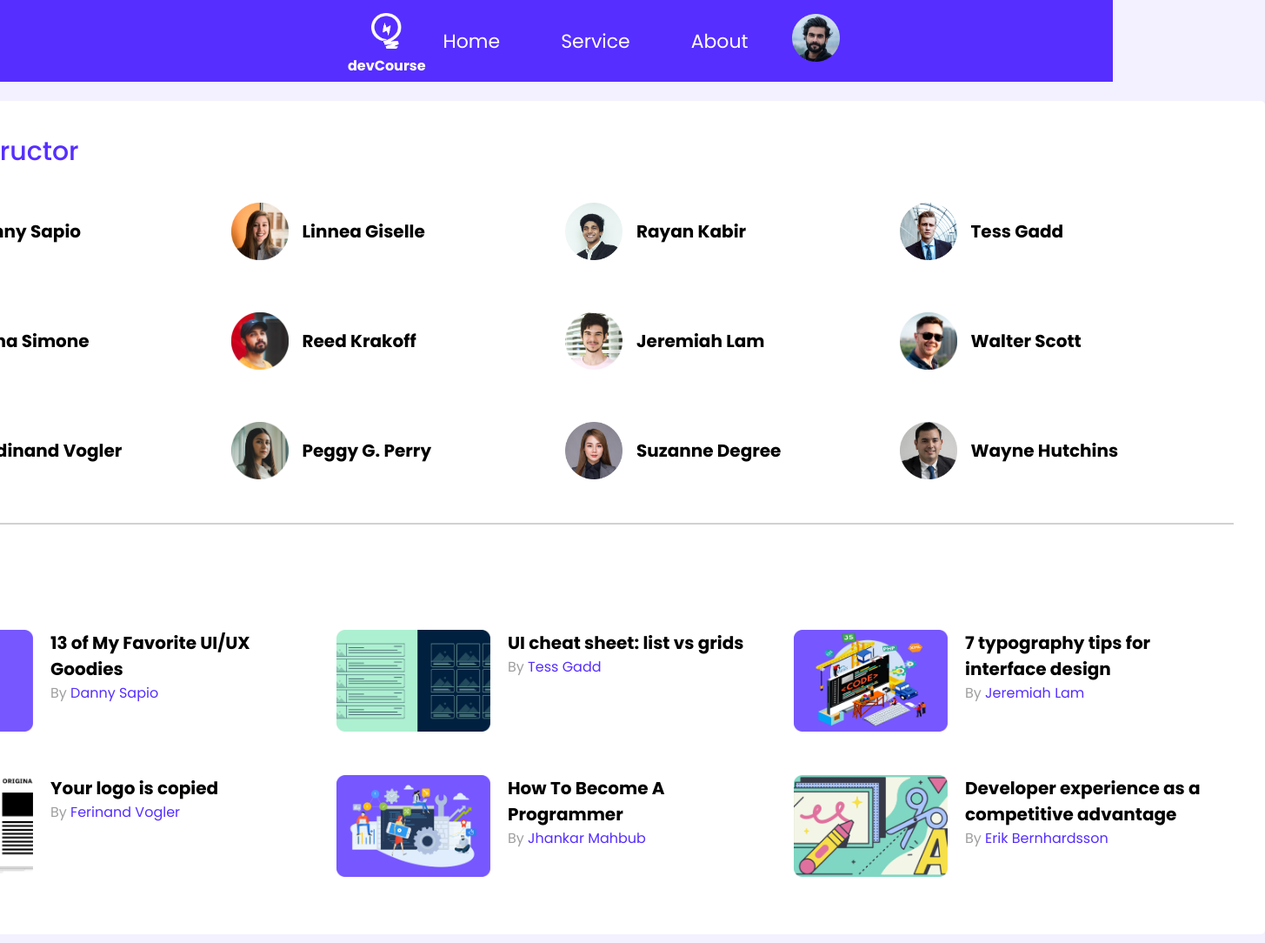
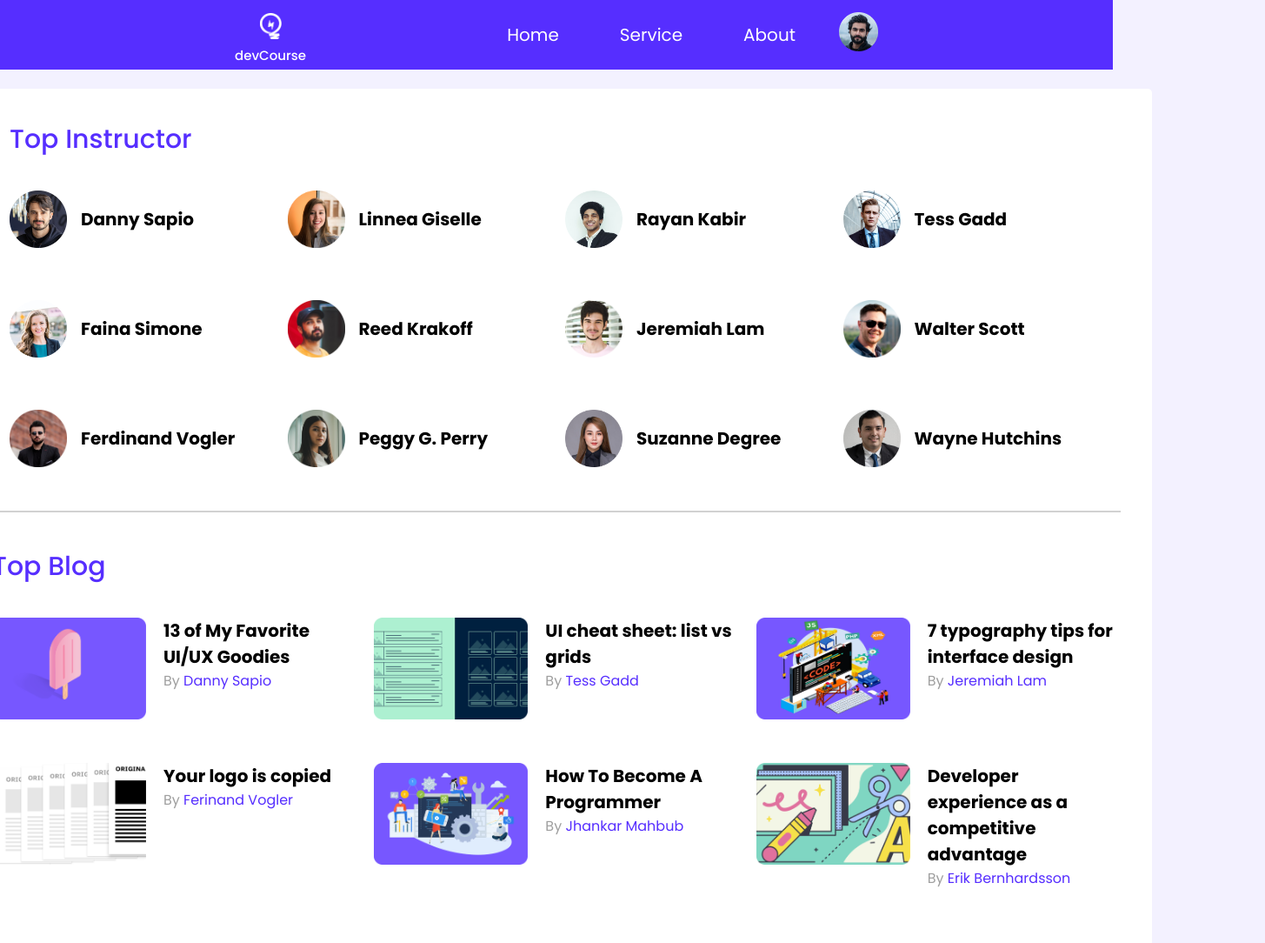
Before and after one commit to faysal26/dev-course, a plain HTML site: page index.html in a window 1280 px wide. Shown: the top 1084 px of the page at 87% size, 1455 px wide, since content can reach past the window. Drawn offline with Linux system fonts and the light colour scheme.

Commit message:
100% zoom in out fixed

```diff
--- a/index.html
+++ b/index.html
@@ -171,8 +171,8 @@
                     </div>
                     <div class="course">
                         <img src="./images/course/course-2.png" alt="">
-                        <h3 class="course-title">Powerpoint 2020</h3>
-                        <h3 class="course-title">Master Powerpoint Course</h3>
+                        <h3 class="course-title">Powerpoint 2020 Master</h3>
+                        <h3 class="course-title">Powerpoint Course</h3>
                         <h4 class="course-instructor">Walter Scott</h4>
                         <div class="course-details">
                             <div class="ratings-star">
--- a/styles/style.css
+++ b/styles/style.css
@@ -25,22 +25,24 @@ hr {
 .header-section {
   display: flex;
   justify-content: space-between;
-  height: 94px;
+  height: 80px;
   background-color: #562eff;
   color: #ffff;
 }
 .header-left {
   text-align: center;
   margin-top: 15px;
-  margin-left: 400px;
+  margin-left: 270px;
 }
 .header-left h4 {
   margin-top: 0;
   padding: 0;
+  font-weight: 500;
+  font-size: 15px;
 }
 .icon img {
-  width: 35px;
-  height: 41px;
+  width: 25px;
+  height: 30px;
   margin-bottom: 0;
   padding: 0;
 }
@@ -48,7 +50,7 @@ hr {
 .header-right {
   display: flex;
   align-items: center;
-  margin-right: 400px;
+  margin-right: 270px;
 }
 .navbar ul {
   display: flex;
@@ -60,13 +62,13 @@ hr {
   text-decoration: none;
   margin-right: 30px;
   color: #ffff;
-  font-size: 22px;
+  font-size: 20px;
   padding: 20px;
 }
 
 .profile img {
-  width: 55px;
-  height: 55px;
+  width: 45px;
+  height: 45px;
 }
 
 /* ---------------------------------------------------- */
@@ -79,7 +81,7 @@ hr {
 }
 .container {
   background-color: #ffffff;
-  width: 1630px;
+  width: 1370px;
   padding: 36px;
   border-radius: 5px;
   margin-top: 22px;
@@ -201,7 +203,7 @@ margin-right: 25px;
 background-color: #FFE4E8;
 border-radius: 50px;
 color: #FF4A60;
-padding: 2px 6px;
+padding: 2px 7px;
 }
 .fa-chevron-circle-right{
     font-size: 60px;
@@ -218,7 +220,7 @@ padding: 2px 6px;
     display: flex;
     justify-content: center;
     align-items: center;
-    height: 70px;
+    height: 60px;
     background-color: #562eff;
     color: #ffff;
 }
```
